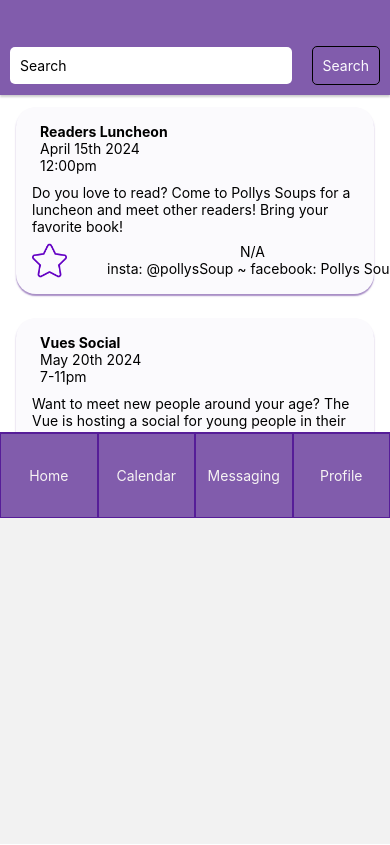
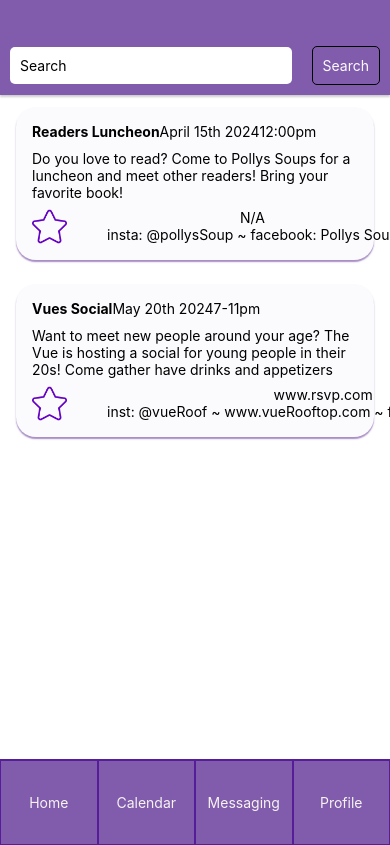
Before and after one commit to lizzy-lohmann/2024-final-project, a React Native app in the folder SeniorProject/: screen /Calendar in a window 390 px wide. Built offline with nearby package versions, Linux system fonts and the light colour scheme.

Commit message:
fix things

```diff
--- a/SeniorProject/Events.js
+++ b/SeniorProject/Events.js
@@ -3,16 +3,16 @@ import { View, Text, Image, StyleSheet, TouchableOpacity } from 'react-native';
 
 const Events = ({ title, date, time, description, RSVP, socials }) => {
     return (
-        <View style={styles.postContainer}>
+        <View style={styles.eventContainer}>
             <View style={styles.profileHeader}>
-                <View style={styles.profileText}>
+                <View style={styles.eventHeader}>
                     <Text style={styles.name}>{title}</Text>
                     <Text>{date}</Text>
                     <Text>{time}</Text>
                 </View>
             </View>
             <Text style={styles.bio}>{description}</Text>
-            <View style={styles.profileFooter}>
+            <View style={styles.eventFooter}>
                 {/*Add button functionality... maybe here?                                JUSTIN/CHASE*/}
                 <TouchableOpacity >
                     <Image
@@ -21,7 +21,7 @@ const Events = ({ title, date, time, description, RSVP, socials }) => {
                     />
                     {/* <a href="https://www.flaticon.com/free-icons/ui" title="ui icons">Ui icons created by Rakib Hassan Rahim - Flaticon</a> */}
                 </TouchableOpacity>
-                <View style={styles.profileTextTwo}>
+                <View style={styles.footerText}>
                     <Text>{RSVP}</Text>
                     <Text>{socials.join(' ~ ')}</Text>
                 </View>
@@ -31,7 +31,7 @@ const Events = ({ title, date, time, description, RSVP, socials }) => {
 };
 
 const styles = StyleSheet.create({
-    postContainer: {
+    eventContainer: {
         backgroundColor: '#fbfafd',
         borderRadius: 20,
         padding: 16,
@@ -46,21 +46,11 @@ const styles = StyleSheet.create({
         shadowRadius: 1.41,
         elevation: 2,
     },
-    profileHeader: {
+    eventHeader: {
         flexDirection: 'row',
         alignItems: 'center',
     },
-    avatar: {
-        width: 50,
-        height: 50,
-        borderRadius: 25,
-        backgroundColor: '#C4C4C4',
-    },
-    profileText: {
-        marginLeft: 8,
-        alignItems: 'left',
-    },
-    profileTextTwo: {
+    footerText: {
         marginLeft: 40,
         alignItems: 'center',
 
@@ -71,7 +61,7 @@ const styles = StyleSheet.create({
     bio: {
         marginTop: 10,
     },
-    profileFooter: {
+    eventFooter: {
         marginTop: 8,
         flexDirection: 'row',
         textAlign: 'center',
--- a/SeniorProject/styles.js
+++ b/SeniorProject/styles.js
@@ -1,7 +1,12 @@
 import { StyleSheet } from 'react-native';
 
 const styles = StyleSheet.create({
+    fullScreen: {
+        flex: 1,
+        justifyContent: 'space-between'
+    },
     container: {
+        flexGrow: 1,
         flex: 1,
         backgroundColor: '#FFFFFF',
     },
```
